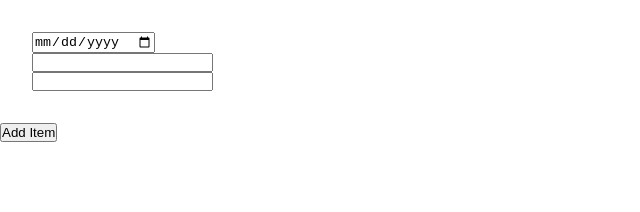
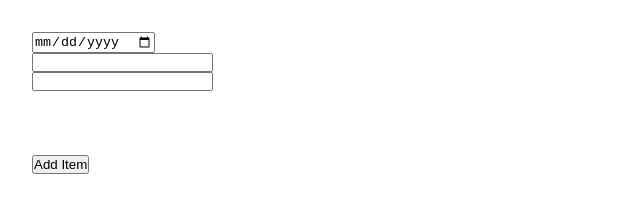
Before and after one commit to HodgePodge02/Purchase-history-list, a plain HTML site: page index.html in a window 1280 px wide. Shown: the whole page, without its empty margins (0-640 px from the left). Drawn offline with Linux system fonts and the light colour scheme.

Commit message:
simple styling

```diff
--- a/styles/style.scss
+++ b/styles/style.scss
@@ -5,8 +5,9 @@
 }
 
 #InputWrapper {
-  padding: 2rem;
-  #button {
-    margin: 2rem;
-  }
+  margin: 2rem;
 }
+
+button {
+  margin: 2rem;
+}
```
Also changed, not shown: styles/style.css, 1 other file.
